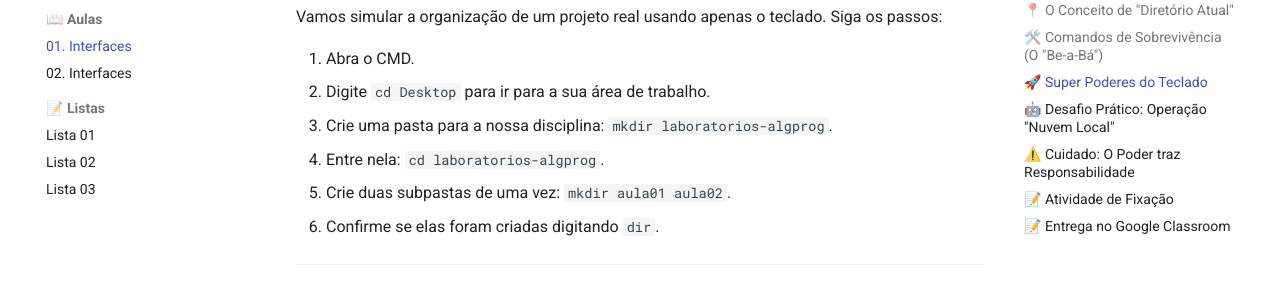
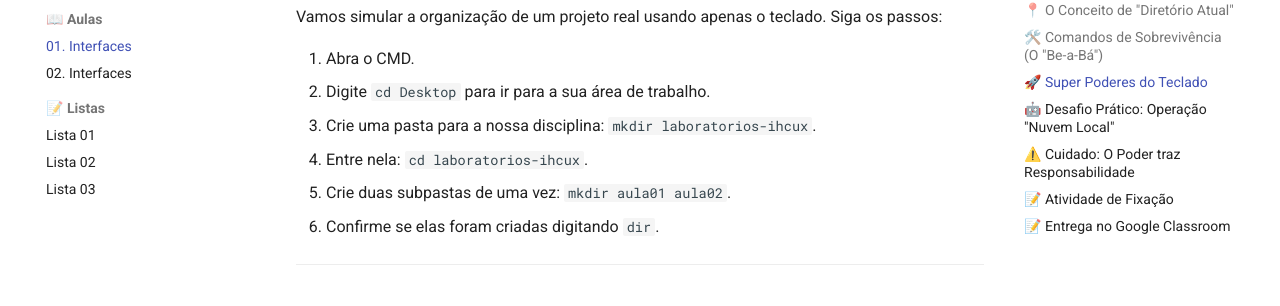
Before and after one commit to danhpaiva/una-ihcux-mkdocs-202601, an MkDocs documentation site: the page built from docs/aulas/01-aula.md, in a window 1280 px wide and 900 px high, scrolled down 1908 px. Shown: the part 143-449 px from the top of the window. Built offline with MkDocs 1.6.1 and Material for MkDocs 9.7.7, drawn with Linux system fonts in a browser that asks for light colours.

Commit message:
feat: alter posfixo

```diff
--- a/docs/aulas/01-aula.md
+++ b/docs/aulas/01-aula.md
@@ -61,8 +61,8 @@ Vamos simular a organização de um projeto real usando apenas o teclado. Siga o
 
 1. Abra o CMD.
 2. Digite `cd Desktop` para ir para a sua área de trabalho.
-3. Crie uma pasta para a nossa disciplina: `mkdir laboratorios-algprog`.
-4. Entre nela: `cd laboratorios-algprog`.
+3. Crie uma pasta para a nossa disciplina: `mkdir laboratorios-ihcux`.
+4. Entre nela: `cd laboratorios-ihcux`.
 5. Crie duas subpastas de uma vez: `mkdir aula01 aula02`.
 6. Confirme se elas foram criadas digitando `dir`.
 
```
